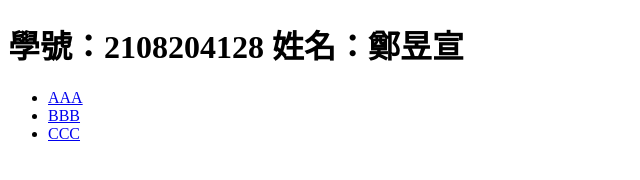
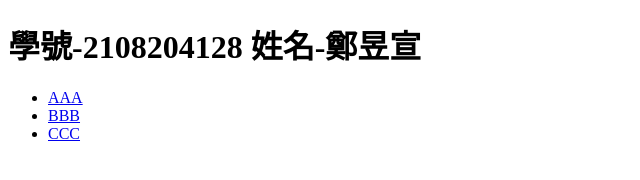
Before and after one commit to Genet0609/Homework, a plain HTML site: page index.html in a window 1280 px wide. Shown: the whole page, without its empty margins (0-640 px from the left). Drawn offline with Linux system fonts and the light colour scheme.

Commit message:
修改學號和名字

```diff
--- a/index.html
+++ b/index.html
@@ -7,7 +7,7 @@
     <title>2022 UD2 git practice</title>
 </head>
 <body>
-	<h1>學號：2108204128 姓名：鄭昱宣</h1>
+	<h1>學號-2108204128 姓名-鄭昱宣</h1>
     <ul>
         <li><a href="aaa.html">AAA</a></li>
         <li><a href="bbb.html">BBB</a></li>
```
